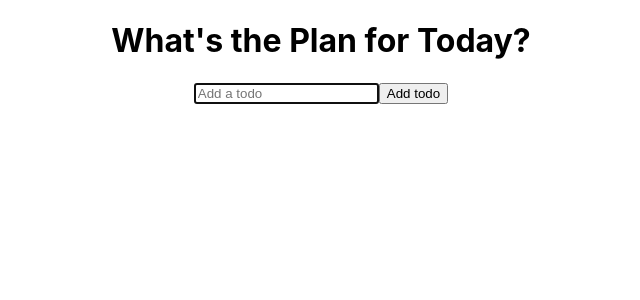
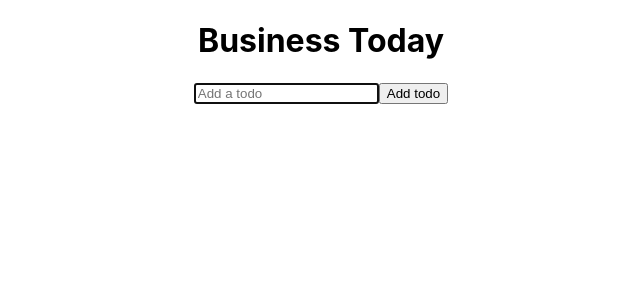
Before and after one commit to SimoneZem/todo-app, a React (Create React App) app: page / in a window 1280 px wide. Shown: the top 300 px of the page, without its empty margins (319-959 px from the left). Built offline with nearby package versions, Linux system fonts and the light colour scheme.

Commit message:
feat(add correction): add correction

```diff
--- a/src/components/TodoList.js
+++ b/src/components/TodoList.js
@@ -47,7 +47,7 @@
 
   return (
     <>
-      <h1>What's the Plan for Today?</h1>
+      <h1>Business Today</h1>
       <TodoForm onSubmit={addTodo} />
       <Todo
         todos={todos}
```
